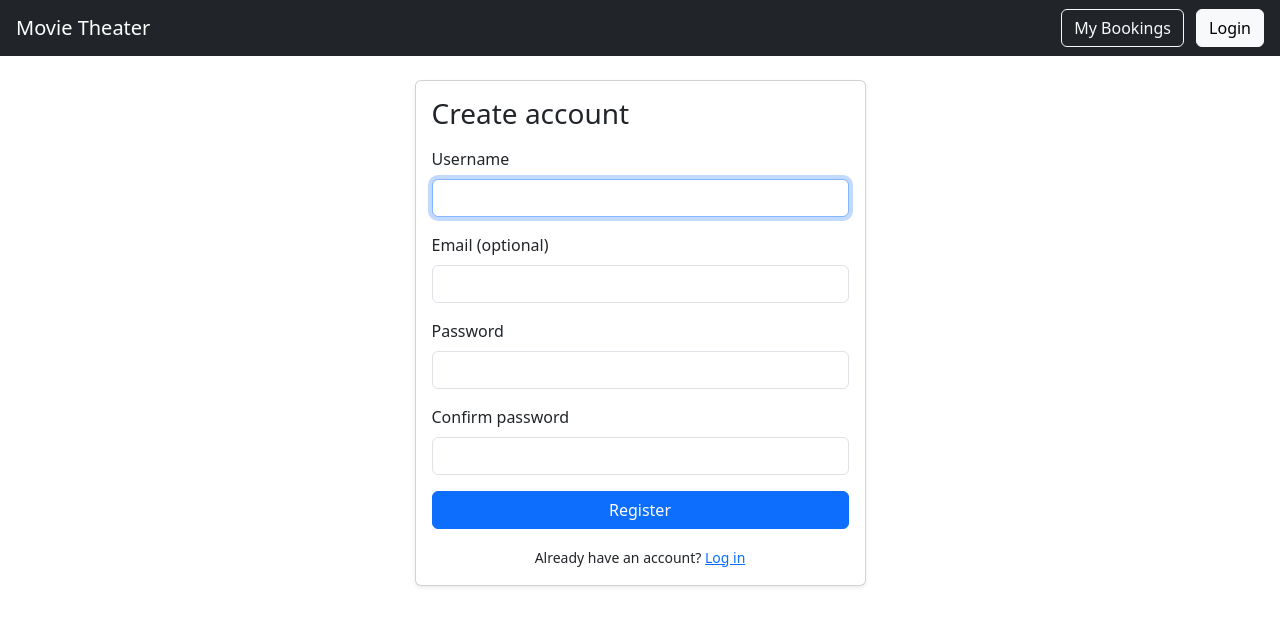
After one commit to sahana-bit/cs5300, a Django app: page /register/ in a window 1280 px wide. The commit adds this page. Shown: the top 626 px of the page. Run offline with Django 5.2, Linux system fonts and the light colour scheme.

Commit message:
Adding Register and Login Page

```diff
--- /dev/null
+++ b/homework2/bookings/forms.py
@@ -0,0 +1,15 @@
+from django import forms
+from django.contrib.auth.forms import UserCreationForm
+from django.contrib.auth.models import User
+
+class RegisterForm(UserCreationForm):
+    email = forms.EmailField(required=False)
+
+    def __init__(self, *args, **kwargs):
+        super().__init__(*args, **kwargs)
+        for field in self.fields.values():
+            field.widget.attrs.update({"class": "form-control"})
+
+    class Meta:
+        model = User
+        fields = ("username", "email", "password1", "password2")
--- a/homework2/bookings/templates/bookings/base.html
+++ b/homework2/bookings/templates/bookings/base.html
@@ -10,17 +10,28 @@
   <a class="navbar-brand text-white" href="{% url 'movie_list' %}">Movie Theater</a>
   <div class="ms-auto">
     <a class="btn btn-outline-light me-2" href="{% url 'booking_history' %}">My Bookings</a>
-    {% if user.is_authenticated %}
+      {% if user.is_authenticated %}
       <span class="text-white me-2">Hi, {{ user.username }}</span>
-      <a class="btn btn-light" href="/admin/logout/">Logout</a>
-    {% else %}
-      <a class="btn btn-light" href="/admin/login/">Login</a>
-    {% endif %}
+        <form method="post" action="{% url 'logout' %}" style="display:inline;">
+          {% csrf_token %}
+          <button class="btn btn-light" type="submit">Logout</button>
+        </form>
+      {% else %}
+        <a class="btn btn-light" href="{% url 'login' %}">Login</a>
+      {% endif %}
   </div>
 </nav>
 
 <div class="container py-4">
-  {% block content %}{% endblock %}
+  {% block content %}
+    {% if messages %}
+    {% for message in messages %}
+      <div class="alert alert-{{ message.tags }} mt-3" role="alert">
+        {{ message }}
+      </div>
+    {% endfor %}
+  {% endif %}
+{% endblock %}
 </div>
 </body>
 </html>
--- /dev/null
+++ b/homework2/bookings/templates/bookings/register.html
@@ -0,0 +1,52 @@
+{% extends "bookings/base.html" %}
+{% block title %}Register{% endblock %}
+
+{% block content %}
+<div class="row justify-content-center">
+  <div class="col-md-6 col-lg-5">
+    <div class="card shadow-sm">
+      <div class="card-body">
+        <h3 class="mb-3">Create account</h3>
+
+        <form method="POST">
+          {% csrf_token %}
+
+          {% if form.non_field_errors %}
+            <div class="alert alert-danger">{{ form.non_field_errors }}</div>
+          {% endif %}
+
+          <div class="mb-3">
+            <label class="form-label">Username</label>
+            {{ form.username }}
+            <div class="text-danger small">{{ form.username.errors }}</div>
+          </div>
+
+          <div class="mb-3">
+            <label class="form-label">Email (optional)</label>
+            {{ form.email }}
+            <div class="text-danger small">{{ form.email.errors }}</div>
+          </div>
+
+          <div class="mb-3">
+            <label class="form-label">Password</label>
+            {{ form.password1 }}
+            <div class="text-danger small">{{ form.password1.errors }}</div>
+          </div>
+
+          <div class="mb-3">
+            <label class="form-label">Confirm password</label>
+            {{ form.password2 }}
+            <div class="text-danger small">{{ form.password2.errors }}</div>
+          </div>
+
+          <button class="btn btn-primary w-100" type="submit">Register</button>
+        </form>
+
+        <div class="mt-3 text-center">
+          <small>Already have an account? <a href="/accounts/login/">Log in</a></small>
+        </div>
+      </div>
+    </div>
+  </div>
+</div>
+{% endblock %}
--- a/homework2/bookings/templates/bookings/seat_booking.html
+++ b/homework2/bookings/templates/bookings/seat_booking.html
@@ -27,9 +27,13 @@
                 {{ seat.seat_number|upper }}
               </button>
             {% else %}
-            <button class="btn btn-outline-primary" disabled style="min-width: 54px;">
+              <form method="POST" style="display:inline;">
+                {% csrf_token %}
+                <input type="hidden" name="seat_id" value="{{ seat.id }}">
+                <button type="submit" class="btn btn-outline-primary" style="min-width: 54px;">
                   {{ seat.seat_number|upper }}
                 </button>
+              </form>
             {% endif %}
           {% endfor %}
       </div>
--- a/homework2/bookings/urls.py
+++ b/homework2/bookings/urls.py
@@ -5,4 +5,5 @@ urlpatterns = [
     path("", views.movie_list_page, name="movie_list"),
     path("movies/<int:movie_id>/seats/", views.seat_booking_page, name="book_seat"),
     path("history/", views.booking_history_page, name="booking_history"),
+    path("register/", views.register_page, name="register"),
 ]
--- a/homework2/bookings/views.py
+++ b/homework2/bookings/views.py
@@ -3,9 +3,27 @@ from .models import Movie, Seat, Booking
 from .serializers import MovieSerializer, SeatSerializer, BookingSerializer
 from django.shortcuts import render, get_object_or_404, redirect
 from django.contrib.auth.decorators import login_required
+from rest_framework.permissions import IsAuthenticated
 from .models import Movie, Seat, Booking
 from collections import defaultdict
 import re
+from django.contrib import messages
+from django.contrib.auth import login
+from bookings.forms import RegisterForm
+
+def register_page(request):
+    if request.user.is_authenticated:
+        return redirect("movie_list")
+
+    if request.method == "POST":
+        form = RegisterForm(request.POST)
+        if form.is_valid():
+            user = form.save()
+            login(request, user)  # auto-login
+            return redirect("movie_list")
+    else:
+        form = RegisterForm()
+    return render(request, "bookings/register.html", {"form": form})
 
 class MovieViewSet(viewsets.ModelViewSet):
     queryset = Movie.objects.all()
@@ -18,8 +36,14 @@ class SeatViewSet(viewsets.ModelViewSet):
 
 
 class BookingViewSet(viewsets.ModelViewSet):
-    queryset = Booking.objects.all()
     serializer_class = BookingSerializer
+    permission_classes = [IsAuthenticated]
+
+    def get_queryset(self):
+        return Booking.objects.filter(user=self.request.user)
+
+    def perform_create(self, serializer):
+        serializer.save(user=self.request.user)
 
 
 def movie_list_page(request):
@@ -32,9 +56,26 @@ def movie_list_page(request):
 def seat_booking_page(request, movie_id):
     movie = get_object_or_404(Movie, id=movie_id)
 
+    # Handle booking POST
+    if request.method == "POST":
+        seat_id = request.POST.get("seat_id")
+        seat = get_object_or_404(Seat, id=seat_id)
+
+        if seat.is_booked:
+            messages.error(request, f"Seat {seat.seat_number} is already booked.")
+            return redirect("book_seat", movie_id=movie.id)
+
+        # Create booking + mark seat booked
+        Booking.objects.create(movie=movie, seat=seat, user=request.user)
+        seat.is_booked = True
+        seat.save()
+
+        messages.success(request, f"Booked {seat.seat_number} for {movie.title}!")
+        return redirect("booking_history")
+
+    # GET: show layout
     seats = Seat.objects.all()
 
-    # Group like A1, A2 -> row "A"; B1.. -> row "B"
     rows = defaultdict(list)
     seat_re = re.compile(r"^([A-Za-z]+)\s*([0-9]+)$")
 
@@ -44,13 +85,10 @@ def seat_booking_page(request, movie_id):
             row_letter = m.group(1).upper()
             seat_num = int(m.group(2))
         else:
-            # fallback (if formatting is weird)
             row_letter = "?"
             seat_num = 9999
-
         rows[row_letter].append((seat_num, s))
 
-    # Sort rows alphabetically, and seats numerically inside each row
     seat_rows = []
     for row_letter in sorted(rows.keys()):
         seat_rows.append((row_letter, [s for _, s in sorted(rows[row_letter], key=lambda x: x[0])]))
--- a/homework2/movie_theater_booking/settings.py
+++ b/homework2/movie_theater_booking/settings.py
@@ -56,7 +56,7 @@ ROOT_URLCONF = 'movie_theater_booking.urls'
 TEMPLATES = [
     {
         'BACKEND': 'django.template.backends.django.DjangoTemplates',
-        'DIRS': [],
+        'DIRS': [BASE_DIR / "templates"],
         'APP_DIRS': True,
         'OPTIONS': {
             'context_processors': [
@@ -117,3 +117,7 @@ USE_TZ = True
 # https://docs.djangoproject.com/en/6.0/howto/static-files/
 
 STATIC_URL = 'static/'
+
+LOGIN_URL = "/accounts/login/"
+LOGIN_REDIRECT_URL = "/"
+LOGOUT_REDIRECT_URL = "/"
--- a/homework2/movie_theater_booking/urls.py
+++ b/homework2/movie_theater_booking/urls.py
@@ -6,15 +6,11 @@ from bookings.views import MovieViewSet, SeatViewSet, BookingViewSet
 router = DefaultRouter()
 router.register(r'movies', MovieViewSet)
 router.register(r'seats', SeatViewSet)
-router.register(r'bookings', BookingViewSet)
+router.register(r'bookings', BookingViewSet, basename='booking')
 
 urlpatterns = [
     path('admin/', admin.site.urls),
     path('api/', include(router.urls)),
-]
-
-urlpatterns = [
-    path("admin/", admin.site.urls),
-    path("api/", include(router.urls)),
+    path("accounts/", include("django.contrib.auth.urls")),
     path("", include("bookings.urls")),
 ]
```
Also changed, not shown: homework2/templates/registration/login.html (added, +38 -0 lines), homework2/db.sqlite3. Lines whose indentation alone changed are shown as unchanged.
